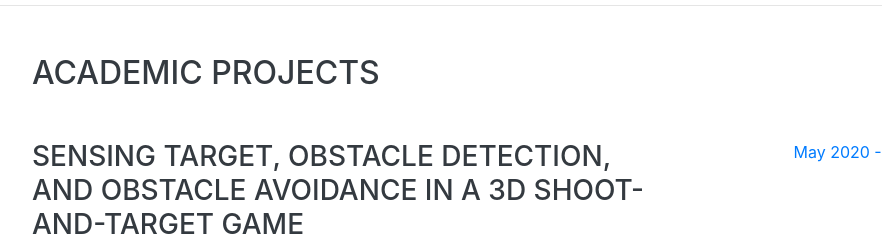
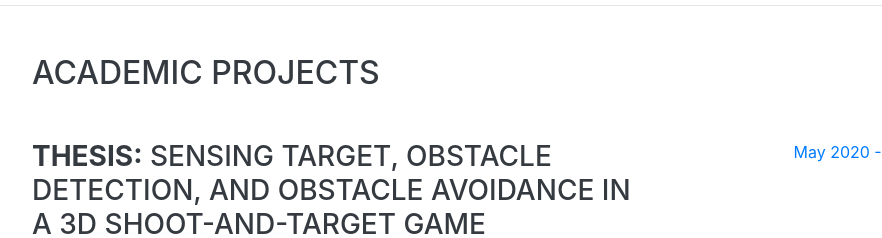
Before and after one commit to tsmanral/tsmanral.github.io, a website with bundled scripts: page index.html in a window 1280 px wide. Shown: the part 4800-5038 px from the top of the page, 288-1170 px from the left. Built offline with nearby package versions, Linux system fonts and the light colour scheme; a web font is replaced by a local one.

Commit message:
Update index.html

```diff
--- a/index.html
+++ b/index.html
@@ -334,7 +334,7 @@
 
         <div class="resume-item d-flex flex-column flex-md-row justify-content-between mb-5">
           <div class="resume-content">
-            <h3 class="mb-0">Sensing target, Obstacle detection, and Obstacle Avoidance in a 3D shoot-and-target game</h3>
+            <h3 class="mb-0"><b>THESIS:</b> Sensing target, Obstacle detection, and Obstacle Avoidance in a 3D shoot-and-target game</h3>
             <ul>
             	<li>The goal is to train an agent which can detect and avoid obstacles inside a polytope. The agent will learn the line of the shot of the ball to reach the goal in optimal steps.
               </li>
```
